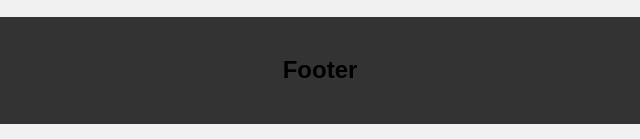
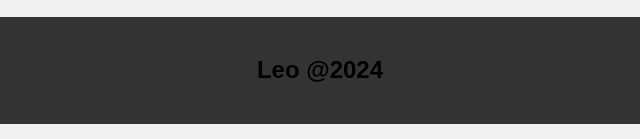
Before and after one commit to LeoChengYuan/452, a plain HTML site: page layout2B.html in a window 1280 px wide. Shown: the part 1233-1372 px from the top of the page, 320-960 px from the left. Drawn offline with Linux system fonts and the light colour scheme.

Commit message:
Update layout2B.html

```diff
--- a/layout2B.html
+++ b/layout2B.html
@@ -162,7 +162,7 @@ body {
 </div>
 
 <div class="footer">
-  <h2>Footer</h2>
+  <h2>Leo @2024</h2>
 </div>
 
 </body>
```
